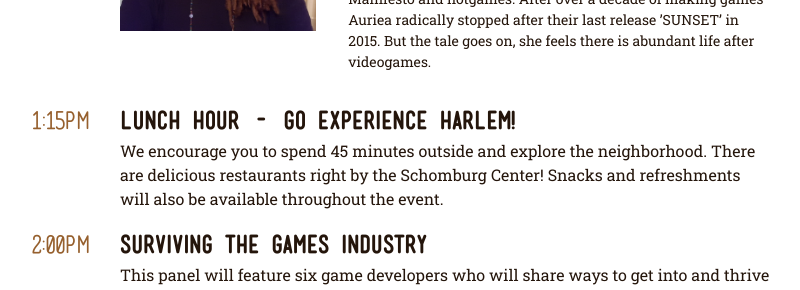
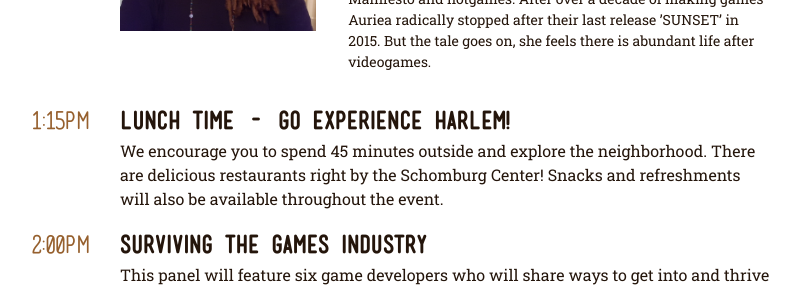
Before and after one commit to BrooklynGamery/gdocexpo, a Jekyll site: the page built from schedule/index.html, in a window 1280 px wide and 900 px high, scrolled down 2054 px. Shown: the part 151-441 px from the top of the window, without its empty margins (238-1038 px from the left). Built offline with Jekyll 4.4.1, drawn with Linux system fonts in a browser that asks for light colours; comment, search, counter and statistics services are not loaded.

Commit message:
updated lunch time

```diff
--- a/_data/talks.yml
+++ b/_data/talks.yml
@@ -52,7 +52,7 @@
       bio: Auriea Harvey has been a prominent figure in independent gaming as part of Tale of Tales, her studio founded along with Michael Samyn. They released titles such as The Endless Forest, The Path, The Graveyard and Luxuria Superbia; And introduced new concepts to the scene with the Realtime Art Manifesto and notgames. After over a decade of making games Auriea radically stopped after their last release ’SUNSET’ in 2015. But the tale goes on, she feels there is abundant life after videogames.
       featured: true
 
-- title: Lunch hour - go experience Harlem!
+- title: Lunch time - go experience Harlem!
   time: 1:15PM
   description: We encourage you to spend 45 minutes outside and explore the neighborhood. There are delicious restaurants right by the Schomburg Center! Snacks and refreshments will also be available throughout the event.
 
```
